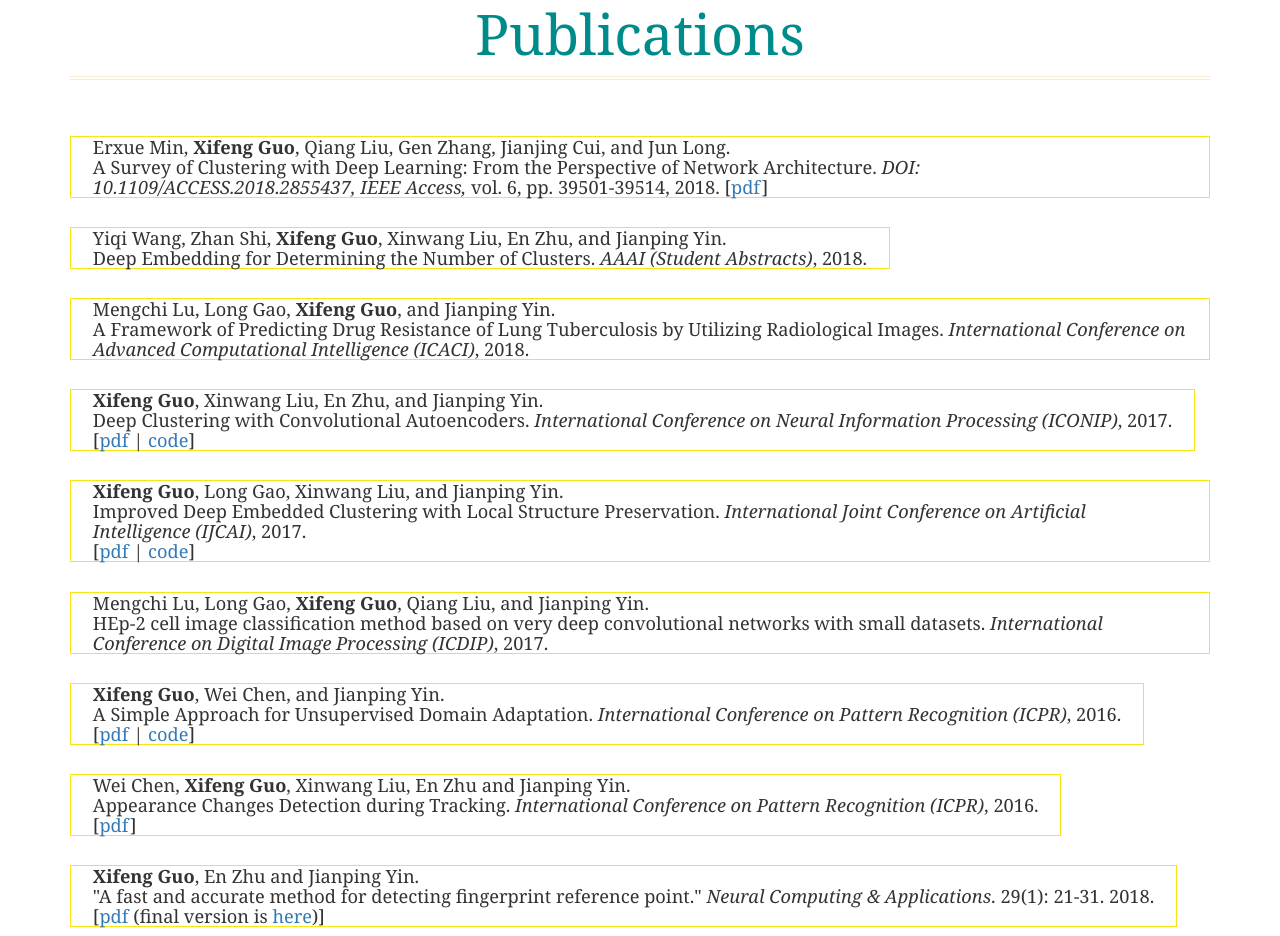
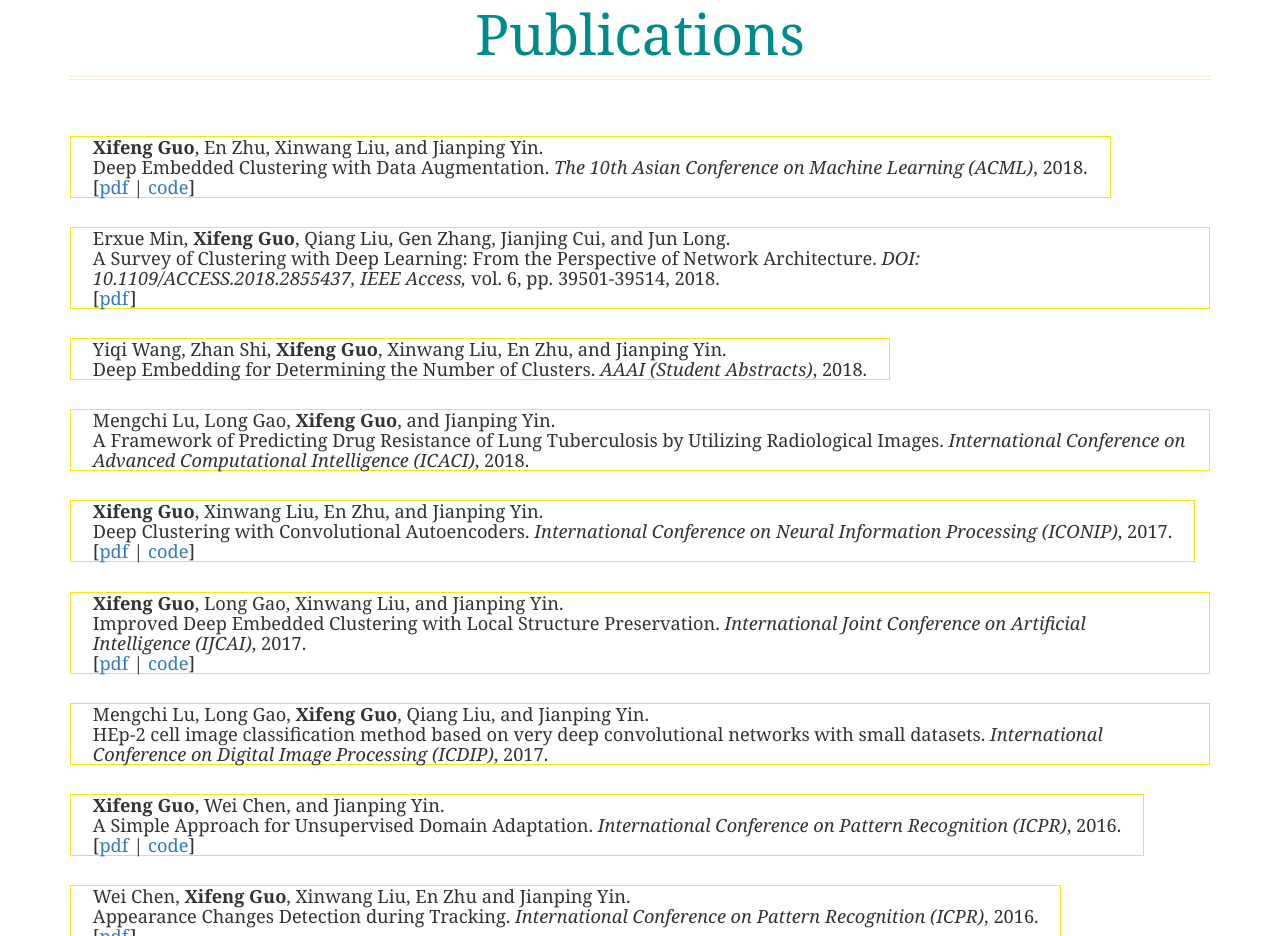
Before and after one commit to XifengGuo/xifengguo.github.io, a plain HTML site: page index.html in a window 1280 px wide. Shown: the part 1588-2524 px from the top of the page. Drawn offline with Linux system fonts and the light colour scheme; a web font is replaced by a local one.

Commit message:
add acml18 paper

```diff
--- a/index.html
+++ b/index.html
@@ -170,9 +170,15 @@ License URL: http://creativecommons.org/licenses/by/3.0/
 		<div class="container">
 			<h3 class="title">Publications</h3>
 			<div class="work-info">
+					<h5> <b>Xifeng Guo</b>, En Zhu, Xinwang Liu, and Jianping Yin.<br/>
+					  Deep Embedded Clustering with Data Augmentation.
+					  <i>The 10th Asian Conference on Machine Learning (ACML)</i>, 2018.<br/>
+					  [<font color=blue><a href="https://xifengguo.github.io/papers/ACML18-DEC-DA.pdf">pdf</a></font> | <font color=blue><a href="https://github.com/XifengGuo/DEC-DA">code</a></font>]
+					  </h5>
+					<br/><br/>
 					<h5> Erxue Min, <b>Xifeng Guo</b>, Qiang Liu, Gen Zhang, Jianjing Cui, and Jun Long.<br/>
 					  A Survey of Clustering with Deep Learning: From the Perspective of Network Architecture.
-					  <i>DOI: 10.1109/ACCESS.2018.2855437, IEEE Access, </i> vol. 6, pp. 39501-39514, 2018.
+					  <i>DOI: 10.1109/ACCESS.2018.2855437, IEEE Access, </i> vol. 6, pp. 39501-39514, 2018.<br/>
 					  [<font color=blue><a href="https://xifengguo.github.io/papers/Access-survey.pdf">pdf</a></font>]
 					  </h5>
 					<br/><br/>
```
Also changed, not shown: 1 other file.
